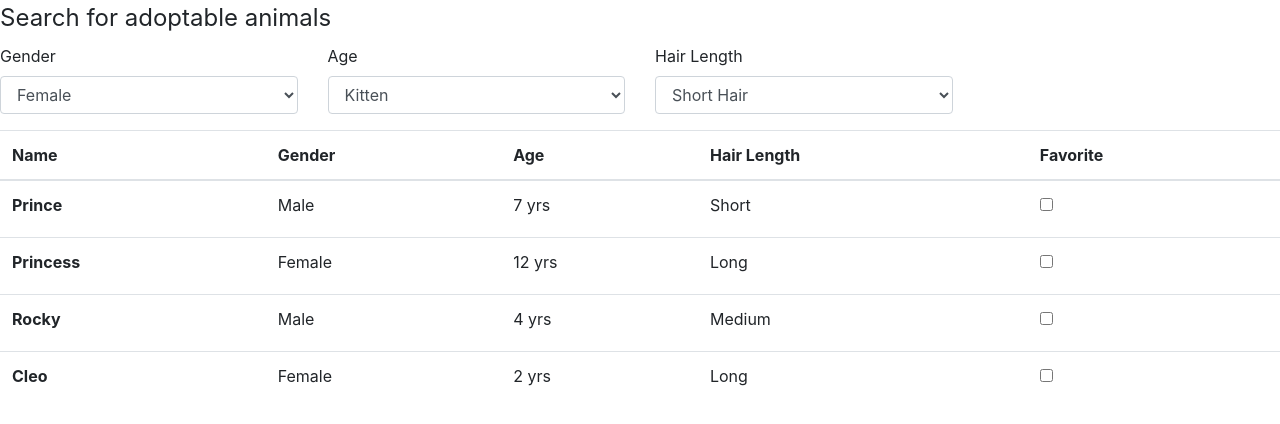
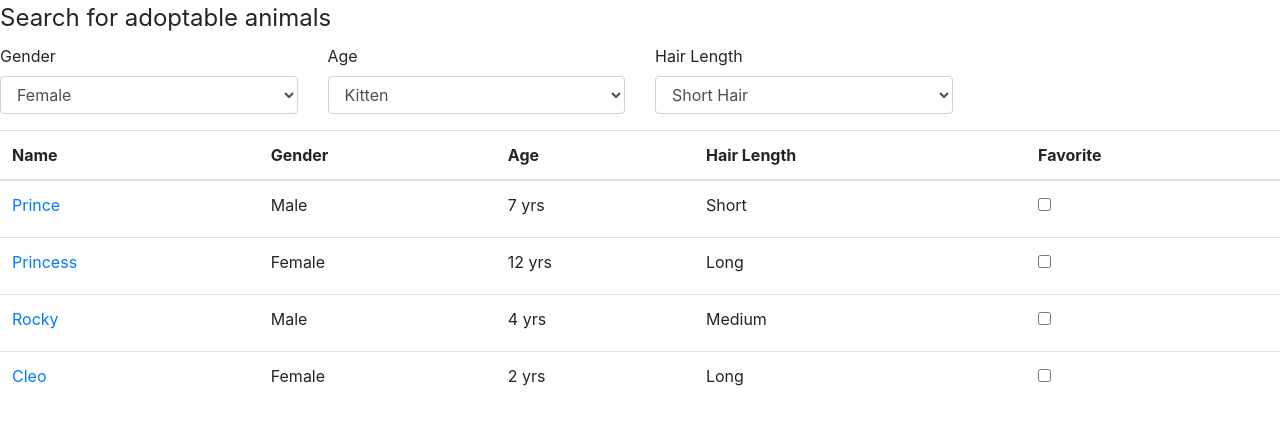
Before and after one commit to kkaschke/Plantsville-Cat-Rescue, a plain HTML site: page index.html in a window 1280 px wide. Drawn offline with nearby package versions, Linux system fonts and the light colour scheme.

Commit message:
Addition of href links in table

```diff
--- a/index.html
+++ b/index.html
@@ -60,7 +60,7 @@
   </thead>
   <tbody>
     <tr>
-      <th scope="row">Prince</th>
+      <td><a href="prince.html">Prince</a></td>
       <td>Male</td>
       <td>7 yrs</td>
       <td>Short</td>
@@ -72,7 +72,7 @@
       </label></td>
     </tr>
     <tr>
-      <th scope="row">Princess</th>
+      <td><a href="princess.html">Princess</a></td>
       <td>Female</td>
       <td>12 yrs</td>
       <td>Long</td>
@@ -84,7 +84,7 @@
       </label></td>
     </tr>
     <tr>
-      <th scope="row">Rocky</th>
+      <td><a href="rocky.html">Rocky</a></td>
       <td>Male</td>
       <td>4 yrs</td>
       <td>Medium</td>
@@ -96,7 +96,7 @@
       </label></td>
     </tr>
         <tr>
-      <th scope="row">Cleo</th>
+      <td><a href="cleo.html">Cleo</a></td>
       <td>Female</td>
       <td>2 yrs</td>
       <td>Long</td>
```
